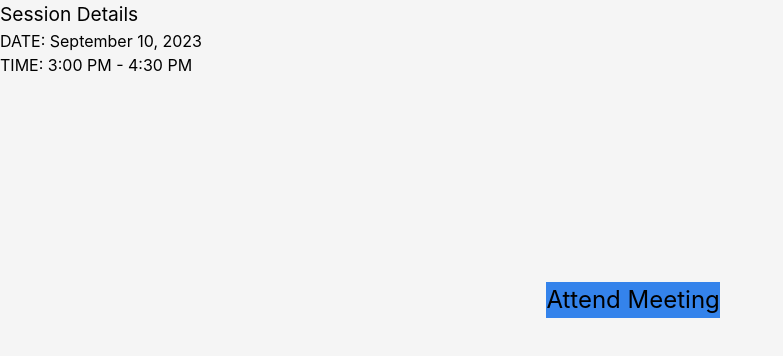
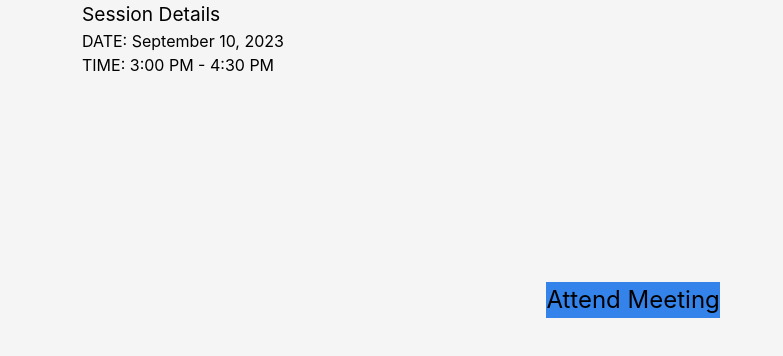
Before and after one commit to DevKipesa/parliament, a React (Create React App) app: page /LiveSession in a window 1280 px wide. Shown: the top 356 px of the page, without its empty margins (0-783 px from the left). Built offline with nearby package versions, Linux system fonts and the light colour scheme.

Commit message:
editing the css

```diff
--- a/src/Components/livesession.css
+++ b/src/Components/livesession.css
@@ -15,3 +15,6 @@
     background-color: #3483eb;
     width: fit-content;
 }
+.session{
+    margin-left: 6%;
+}
```
